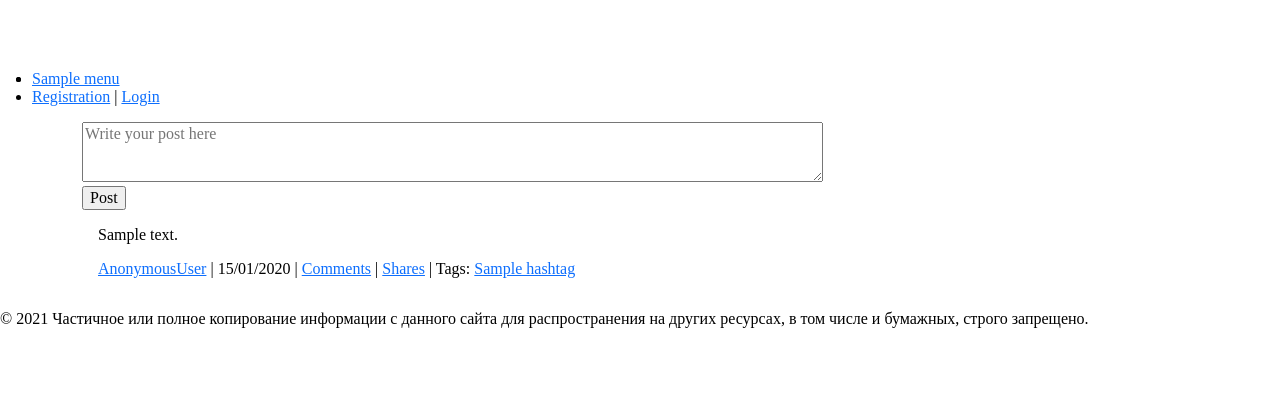
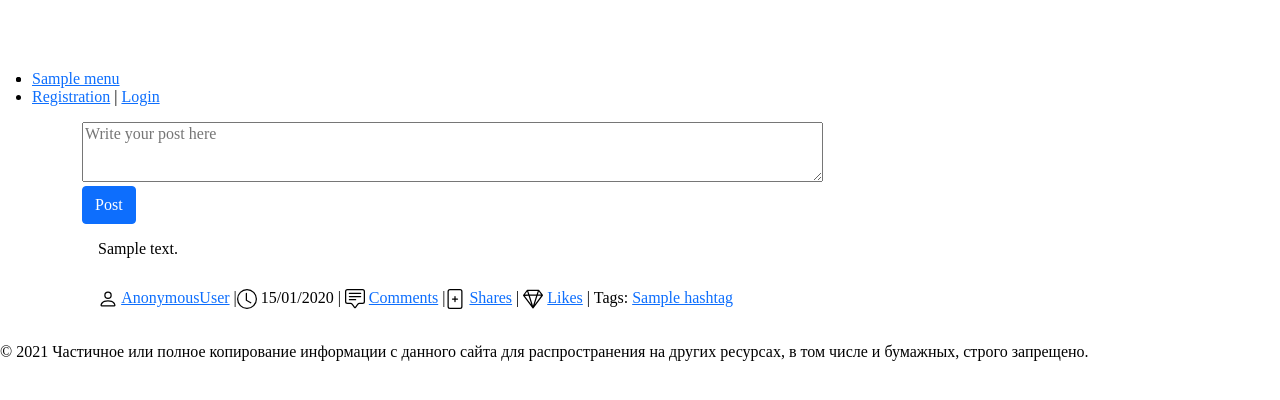
Before and after one commit to Erkobrax/djangoProject, a Django app: template posts/templates/profile.html in a window 1280 px wide. Shown: the top 400 px of the page. Run offline with Django 3.2, Linux system fonts and the light colour scheme; tables that the repository leaves empty hold one stand-in row (values such as "Sample post"); the template is opened without the code that fills it: values that come from a table or form of the project are taken from there, most other values are stand-ins (such as "Sample title", 1, 10 or a date in 2020); some libraries are stand-ins or nearby versions.

Commit message:
add buttons

```diff
--- a/posts/templates/profile.html
+++ b/posts/templates/profile.html
@@ -1,36 +1,76 @@
 {% extends 'base.html' %}
 
+{% block navbar %}
+    <p class="navbar-text navbar-left">
+        <i class="glyphicon glyphicon-user"></i> profile.username {{ profile.username }}
+    </p>
+
+    <p class="navbar-text navbar-right">
+        <a href="/user/{{ user.username }}"><i class="glyphicon glyphicon-user"></i>{{ user.username }}</a>
+    </p>
+{% endblock %}
+
 {% block content %}
+
 <div class="row clearfix">
+
     <div class="col-md-12 column">
-        <form action="post">
+
+        <form action="post/" method="post">
             {% csrf_token %}
-            <div class="col-md-8 col-md-offset-2 fieldWrapper">
+            <div class="col-md-8 col-md-offset-2 fieldWrapper form-group">
                 {{ form.text.errors }}
                 {{ form.text }}
             </div>
-            <input type="submit" value="Post">
+            <button type="submit" class="btn btn-primary"><i class=""></i>Post</button>
         </form>
+
     </div>
-    <div class="col-md-12 column =">
+
+    <div class="col-md-12 column">
+
         {% for post in posts %}
-            <div class="card-body bg-light">
+
+            <div class="card-body">
                 {{ post.text }}
-            <p></p>
-            <p>
-                <i class="icon-user"></i><a href="/user/{{ user.username }}">{{ user }}</a>
-                | {{ post.created_date | date:"d/m/Y"}}
-                | <a href="#"><i class="glyphicon glyphicon-comment"></i> Comments</a>
-                | <a href="#"><i class="glyphicon glyphicon-share-alt"></i> Shares</a>
+                <p></p>
+                <p>
+                <svg xmlns="http://www.w3.org/2000/svg" width="20" height="20" fill="currentColor" class="bi bi-person" viewBox="0 0 16 16">
+                 <path d="M8 8a3 3 0 1 0 0-6 3 3 0 0 0 0 6zm2-3a2 2 0 1 1-4 0 2 2 0 0 1 4 0zm4 8c0 1-1 1-1 1H3s-1 0-1-1 1-4 6-4 6 3 6 4zm-1-.004c-.001-.246-.154-.986-.832-1.664C11.516 10.68 10.289 10 8 10c-2.29 0-3.516.68-4.168 1.332-.678.678-.83 1.418-.832 1.664h10z"/>
+                </svg>
+                  <i class="bi bi-person" style="font-size: 2rem;"></i><a href="/user/{{ user.username }}">{{ user }}</a>
+                  |<svg xmlns="http://www.w3.org/2000/svg" width="20" height="20" fill="currentColor" class="bi bi-clock" viewBox="0 0 16 16">
+  <path d="M8 3.5a.5.5 0 0 0-1 0V9a.5.5 0 0 0 .252.434l3.5 2a.5.5 0 0 0 .496-.868L8 8.71V3.5z"/>
+  <path d="M8 16A8 8 0 1 0 8 0a8 8 0 0 0 0 16zm7-8A7 7 0 1 1 1 8a7 7 0 0 1 14 0z"/>
+</svg>
+                    {{ post.created_date | date:"d/m/Y"}}
+                  | <svg xmlns="http://www.w3.org/2000/svg" width="20" height="20" fill="currentColor" class="bi bi-chat-square-text" viewBox="0 0 16 16">
+  <path d="M14 1a1 1 0 0 1 1 1v8a1 1 0 0 1-1 1h-2.5a2 2 0 0 0-1.6.8L8 14.333 6.1 11.8a2 2 0 0 0-1.6-.8H2a1 1 0 0 1-1-1V2a1 1 0 0 1 1-1h12zM2 0a2 2 0 0 0-2 2v8a2 2 0 0 0 2 2h2.5a1 1 0 0 1 .8.4l1.9 2.533a1 1 0 0 0 1.6 0l1.9-2.533a1 1 0 0 1 .8-.4H14a2 2 0 0 0 2-2V2a2 2 0 0 0-2-2H2z"/>
+  <path d="M3 3.5a.5.5 0 0 1 .5-.5h9a.5.5 0 0 1 0 1h-9a.5.5 0 0 1-.5-.5zM3 6a.5.5 0 0 1 .5-.5h9a.5.5 0 0 1 0 1h-9A.5.5 0 0 1 3 6zm0 2.5a.5.5 0 0 1 .5-.5h5a.5.5 0 0 1 0 1h-5a.5.5 0 0 1-.5-.5z"/>
+</svg>
+                    <a href="#"><span class="glyphicon glyphicon-comment"></span> Comments</a>
+                  |<svg xmlns="http://www.w3.org/2000/svg" width="20" height="20" fill="currentColor" class="bi bi-file-plus" viewBox="0 0 16 16">
+  <path d="M8.5 6a.5.5 0 0 0-1 0v1.5H6a.5.5 0 0 0 0 1h1.5V10a.5.5 0 0 0 1 0V8.5H10a.5.5 0 0 0 0-1H8.5V6z"/>
+  <path d="M2 2a2 2 0 0 1 2-2h8a2 2 0 0 1 2 2v12a2 2 0 0 1-2 2H4a2 2 0 0 1-2-2V2zm10-1H4a1 1 0 0 0-1 1v12a1 1 0 0 0 1 1h8a1 1 0 0 0 1-1V2a1 1 0 0 0-1-1z"/>
+</svg>
+                    <a href="#"><span class="glyphicon glyphicon-share-alt"></span> Shares</a>
+                | <svg xmlns="http://www.w3.org/2000/svg" width="20" height="20" fill="currentColor" class="bi bi-gem" viewBox="0 0 16 16">
+  <path d="M3.1.7a.5.5 0 0 1 .4-.2h9a.5.5 0 0 1 .4.2l2.976 3.974c.149.185.156.45.01.644L8.4 15.3a.5.5 0 0 1-.8 0L.1 5.3a.5.5 0 0 1 0-.6l3-4zm11.386 3.785-1.806-2.41-.776 2.413 2.582-.003zm-3.633.004.961-2.989H4.186l.963 2.995 5.704-.006zM5.47 5.495 8 13.366l2.532-7.876-5.062.005zm-1.371-.999-.78-2.422-1.818 2.425 2.598-.003zM1.499 5.5l5.113 6.817-2.192-6.82L1.5 5.5zm7.889 6.817 5.123-6.83-2.928.002-2.195 6.828z"/>
+</svg>
+                    <a href="#"><span></span>Likes</a>
                     {% if post.hashtag_set.all|length > 0 %}
-                | <i class="icon-tags"> </i> Tags:
-                {% for hashtag in post.hashtag_set.all %}
+                  | <i class="icon-tags"></i> Tags:
+                    {% for hashtag in post.hashtag_set.all %}
                     <a href="#"><span class="label label-info">{{ hashtag }}</span></a>
                     {% endfor %}
                     {% endif %}
-            </p>
+                </p>
             </div>
+
         {% endfor %}
+
     </div>
+
 </div>
+
 {% endblock %}
--- a/posts/templates/search.html
+++ b/posts/templates/search.html
@@ -17,9 +17,8 @@
         </div>
 
     </div>
-    <div class="row clearfix">
-        <div class="col-md-12 column posts">
-        </div>
+    <div class="posts">
+
     </div>
 
 
```
